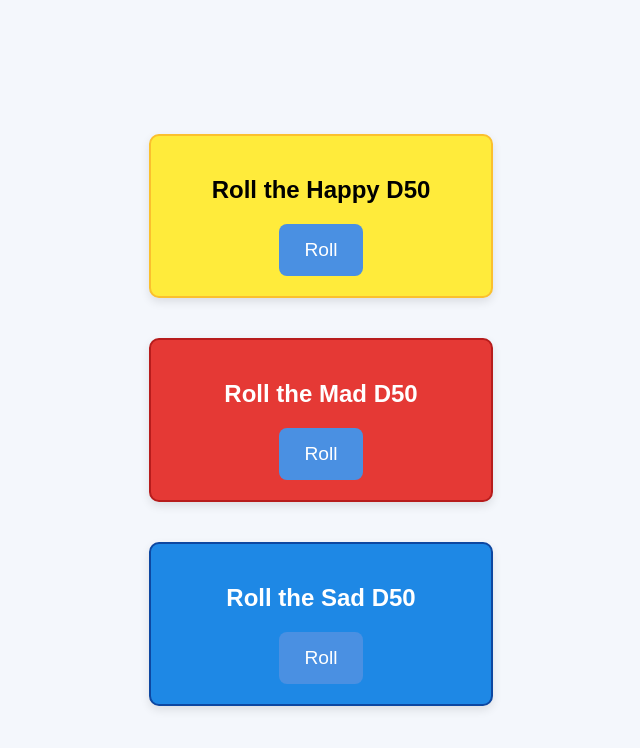
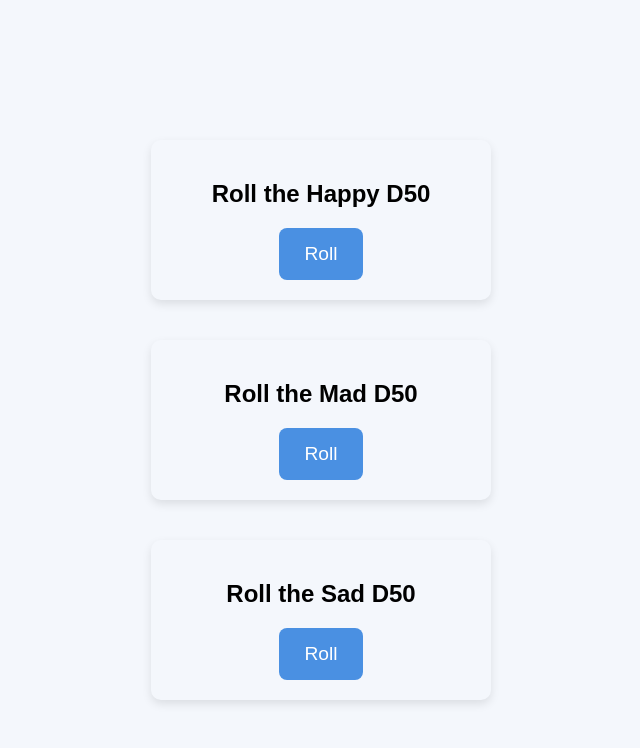
Before and after one commit to s-zhaojo/DnD, a React (Create React App) app: page / in a window 1280 px wide. Shown: the top 748 px of the page, without its empty margins (319-959 px from the left). Built offline with nearby package versions, Linux system fonts and the light colour scheme.

Commit message:
Update App.css

```diff
--- a/src/App.css
+++ b/src/App.css
@@ -19,24 +19,6 @@
   border-radius: 10px;
   box-shadow: 0 4px 10px rgba(0, 0, 0, 0.1);
   text-align: center;
-}
-
-/* Unique colors for each dice */
-#happy {
-  background-color: #ffeb3b; /* Yellow */
-  border: 2px solid #fbc02d;
-}
-
-#mad {
-  background-color: #e53935; /* Red */
-  border: 2px solid #b71c1c;
-  color: white;
-}
-
-#sad {
-  background-color: #1e88e5; /* Blue */
-  border: 2px solid #0d47a1;
-  color: white;
 }
 
 /* Button styles */
```
